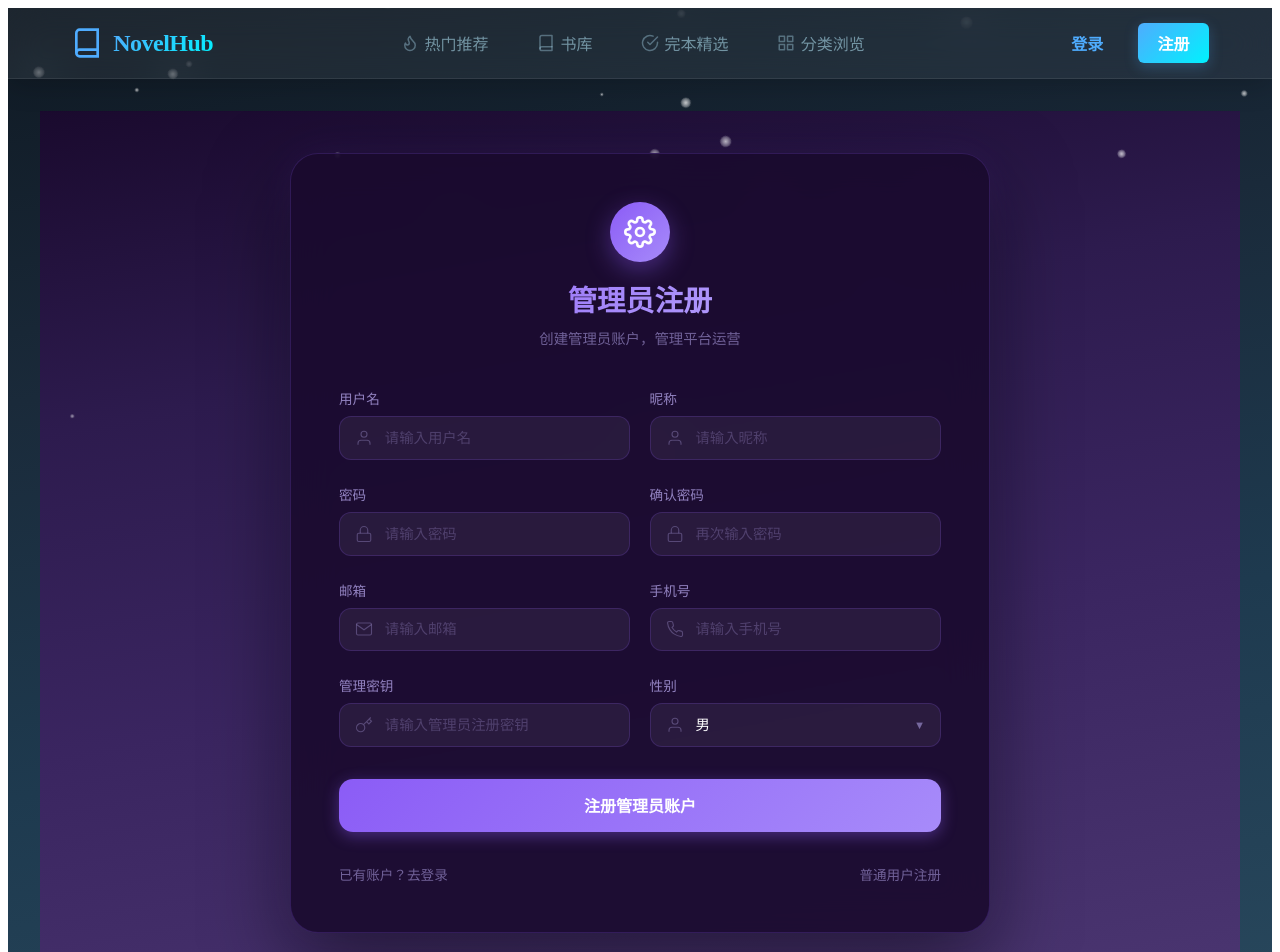
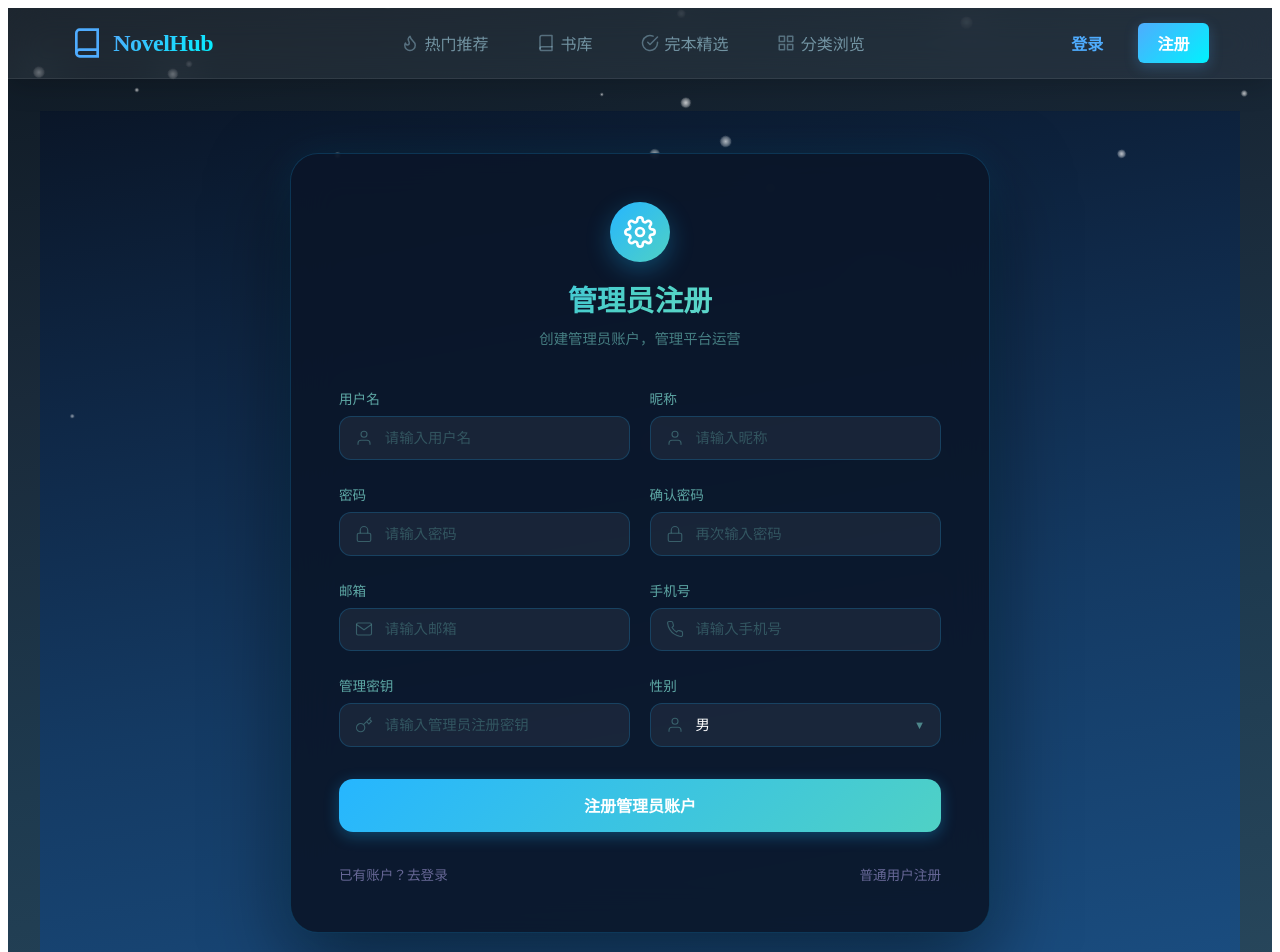
Before and after one commit to kang01037/novelplatform-f, a Vue app: page /register/admin in a window 1280 px wide. Shown: the top 952 px of the page. Built offline with nearby package versions, Linux system fonts and the light colour scheme.

Commit message:
修复了部分错误

```diff
--- a/src/views/novel/NovelDetail.vue
+++ b/src/views/novel/NovelDetail.vue
@@ -216,7 +216,7 @@ import { debounce, throttle } from '../../utils'
 
 const route = useRoute()
 const router = useRouter()
-const novelId = route.params.novelId
+const novelId = parseInt(route.params.novelId)
 const novel = ref(null)
 const lastChapter = ref(null)
 const loading = ref(false)
@@ -354,10 +354,14 @@ const loadData = async () => {
       novelApi.addClick(novelId).catch(() => {})
     } else { error.value = message || '获取详情失败'; return }
 
-    const chapterResponse = await chapterApi.getLatestChapter(novelId)
-    const chapterData = chapterResponse.data
-    if (chapterData.code === 200 || chapterData.message === 'success') {
-      lastChapter.value = chapterData.data
+    try {
+      const chapterResponse = await chapterApi.getLatestChapter(novelId)
+      const chapterData = chapterResponse.data
+      if (chapterData.code === 200 || chapterData.message === 'success') {
+        lastChapter.value = chapterData.data
+      }
+    } catch (e) {
+      console.warn('获取最新章节失败:', e)
     }
     await getComments()
   } catch (err) {
--- a/src/views/user/AdminLogin.vue
+++ b/src/views/user/AdminLogin.vue
@@ -147,7 +147,7 @@ onMounted(() => {
 <style scoped>
 .admin-login-page {
   min-height: 100vh;
-  background: linear-gradient(170deg, #1a0a2e 0%, #2d1b4e 30%, #3a2560 60%, #4a3570 100%);
+  background: linear-gradient(170deg, #0a1628 0%, #0f2847 30%, #143a63 60%, #1a4d80 100%);
   display: flex;
   align-items: center;
   justify-content: center;
@@ -188,11 +188,11 @@ onMounted(() => {
 }
 
 .form-area {
-  background: rgba(26,10,46,0.9);
+  background: rgba(10,22,40,0.9);
   backdrop-filter: blur(20px);
   border-radius: 28px;
-  border: 1px solid rgba(139,92,246,0.2);
-  box-shadow: 0 30px 80px rgba(0,0,0,0.5), 0 0 40px rgba(139,92,246,0.1);
+  border: 1px solid rgba(26,182,255,0.2);
+  box-shadow: 0 30px 80px rgba(0,0,0,0.5), 0 0 40px rgba(26,182,255,0.1);
   padding: 3rem;
 }
 
@@ -205,12 +205,12 @@ onMounted(() => {
   width: 60px;
   height: 60px;
   margin: 0 auto 1rem;
-  background: linear-gradient(135deg, #8b5cf6 0%, #a78bfa 100%);
+  background: linear-gradient(135deg, #26b6ff 0%, #4fd1c5 100%);
   border-radius: 50%;
   display: flex;
   align-items: center;
   justify-content: center;
-  box-shadow: 0 8px 25px rgba(139,92,246,0.4);
+  box-shadow: 0 8px 25px rgba(26,182,255,0.3);
 }
 
 .admin-badge svg {
@@ -224,14 +224,14 @@ onMounted(() => {
   font-weight: 700;
   color: #fff;
   margin: 0 0 0.5rem;
-  background: linear-gradient(135deg, #8b5cf6 0%, #a78bfa 50%, #c4b5fd 100%);
+  background: linear-gradient(135deg, #26b6ff 0%, #4fd1c5 50%, #81e6d9 100%);
   -webkit-background-clip: text;
   -webkit-text-fill-color: transparent;
   background-clip: text;
 }
 
 .form-subtitle {
-  color: rgba(196,181,253,0.5);
+  color: rgba(129,230,217,0.5);
   font-size: 0.9rem;
   margin: 0;
 }
@@ -245,7 +245,7 @@ onMounted(() => {
 .input-group label {
   display: block;
   font-size: 0.85rem;
-  color: rgba(196,181,253,0.7);
+  color: rgba(129,230,217,0.7);
   margin-bottom: 0.5rem;
   font-weight: 500;
 }
@@ -261,14 +261,14 @@ onMounted(() => {
   left: 1rem;
   width: 18px;
   height: 18px;
-  color: rgba(196,181,253,0.3);
+  color: rgba(129,230,217,0.3);
 }
 
 .input-wrapper input {
   width: 100%;
   padding: 0.8rem 1rem 0.8rem 2.8rem;
   background: rgba(255,255,255,0.06);
-  border: 1px solid rgba(139,92,246,0.2);
+  border: 1px solid rgba(26,182,255,0.2);
   border-radius: 12px;
   color: #fff;
   font-size: 0.9rem;
@@ -277,14 +277,14 @@ onMounted(() => {
 }
 
 .input-wrapper input::placeholder {
-  color: rgba(196,181,253,0.25);
+  color: rgba(129,230,217,0.25);
 }
 
 .input-wrapper input:focus {
   outline: none;
-  border-color: rgba(139,92,246,0.5);
+  border-color: rgba(26,182,255,0.5);
   background: rgba(255,255,255,0.08);
-  box-shadow: 0 0 0 3px rgba(139,92,246,0.1);
+  box-shadow: 0 0 0 3px rgba(26,182,255,0.1);
 }
 
 .submit-btn {
@@ -300,13 +300,13 @@ onMounted(() => {
 }
 
 .admin-submit {
-  background: linear-gradient(135deg, #8b5cf6 0%, #a78bfa 100%);
-  box-shadow: 0 4px 15px rgba(139,92,246,0.4);
+  background: linear-gradient(135deg, #26b6ff 0%, #4fd1c5 100%);
+  box-shadow: 0 4px 15px rgba(26,182,255,0.3);
 }
 
 .submit-btn:hover:not(:disabled) {
   transform: translateY(-2px);
-  box-shadow: 0 8px 25px rgba(139,92,246,0.5);
+  box-shadow: 0 8px 25px rgba(26,182,255,0.4);
 }
 
 .submit-btn:disabled {
@@ -323,18 +323,14 @@ onMounted(() => {
 }
 
 .form-footer a {
-  color: rgba(196,181,253,0.5);
+  color: rgba(129,230,217,0.5);
   text-decoration: none;
   font-size: 0.85rem;
   transition: color 0.3s;
 }
 
 .form-footer a:hover {
-  color: #8b5cf6;
-}
-
-.divider-line {
-  color: rgba(196,181,253,0.3);
+  color: #26b6ff;
 }
 
 @media (max-width: 600px) {
--- a/src/views/user/AdminRegister.vue
+++ b/src/views/user/AdminRegister.vue
@@ -211,7 +211,7 @@ onMounted(() => {
 <style scoped>
 .admin-register-page {
   min-height: 100vh;
-  background: linear-gradient(170deg, #1a0a2e 0%, #2d1b4e 30%, #3a2560 60%, #4a3570 100%);
+  background: linear-gradient(170deg, #0a1628 0%, #0f2847 30%, #143a63 60%, #1a4d80 100%);
   display: flex;
   align-items: center;
   justify-content: center;
@@ -252,11 +252,11 @@ onMounted(() => {
 }
 
 .form-area {
-  background: rgba(26,10,46,0.9);
+  background: rgba(10,22,40,0.9);
   backdrop-filter: blur(20px);
   border-radius: 28px;
-  border: 1px solid rgba(139,92,246,0.2);
-  box-shadow: 0 30px 80px rgba(0,0,0,0.5), 0 0 40px rgba(139,92,246,0.1);
+  border: 1px solid rgba(26,182,255,0.2);
+  box-shadow: 0 30px 80px rgba(0,0,0,0.5), 0 0 40px rgba(26,182,255,0.1);
   padding: 3rem;
 }
 
@@ -269,24 +269,18 @@ onMounted(() => {
   width: 60px;
   height: 60px;
   margin: 0 auto 1rem;
-  background: linear-gradient(135deg, #8b5cf6 0%, #a78bfa 100%);
+  background: linear-gradient(135deg, #26b6ff 0%, #4fd1c5 100%);
   border-radius: 50%;
   display: flex;
   align-items: center;
   justify-content: center;
-  box-shadow: 0 8px 25px rgba(139,92,246,0.4);
+  box-shadow: 0 8px 25px rgba(26,182,255,0.3);
 }
 
 .admin-badge svg {
   width: 32px;
   height: 32px;
   color: white;
-  animation: spin 10s linear infinite;
-}
-
-@keyframes spin {
-  from { transform: rotate(0deg); }
-  to { transform: rotate(360deg); }
 }
 
 .form-title {
@@ -294,14 +288,14 @@ onMounted(() => {
   font-weight: 700;
   color: #fff;
   margin: 0 0 0.5rem;
-  background: linear-gradient(135deg, #8b5cf6 0%, #a78bfa 50%, #c4b5fd 100%);
+  background: linear-gradient(135deg, #26b6ff 0%, #4fd1c5 50%, #81e6d9 100%);
   -webkit-background-clip: text;
   -webkit-text-fill-color: transparent;
   background-clip: text;
 }
 
 .form-subtitle {
-  color: rgba(196,181,253,0.5);
+  color: rgba(129,230,217,0.5);
   font-size: 0.9rem;
   margin: 0;
 }
@@ -321,7 +315,7 @@ onMounted(() => {
 .input-group label {
   display: block;
   font-size: 0.85rem;
-  color: rgba(196,181,253,0.7);
+  color: rgba(129,230,217,0.7);
   margin-bottom: 0.5rem;
   font-weight: 500;
 }
@@ -337,7 +331,7 @@ onMounted(() => {
   left: 1rem;
   width: 18px;
   height: 18px;
-  color: rgba(196,181,253,0.3);
+  color: rgba(129,230,217,0.3);
 }
 
 .input-wrapper input,
@@ -345,7 +339,7 @@ onMounted(() => {
   width: 100%;
   padding: 0.8rem 1rem 0.8rem 2.8rem;
   background: rgba(255,255,255,0.06);
-  border: 1px solid rgba(139,92,246,0.2);
+  border: 1px solid rgba(26,182,255,0.2);
   border-radius: 12px;
   color: #fff;
   font-size: 0.9rem;
@@ -353,14 +347,14 @@ onMounted(() => {
   box-sizing: border-box;
 }
 
-.input-wrapper input::placeholder { color: rgba(196,181,253,0.25); }
+.input-wrapper input::placeholder { color: rgba(129,230,217,0.25); }
 
 .input-wrapper input:focus,
 .input-wrapper select:focus {
   outline: none;
-  border-color: rgba(139,92,246,0.5);
+  border-color: rgba(26,182,255,0.5);
   background: rgba(255,255,255,0.08);
-  box-shadow: 0 0 0 3px rgba(139,92,246,0.1);
+  box-shadow: 0 0 0 3px rgba(26,182,255,0.1);
 }
 
 .input-wrapper select {
@@ -371,7 +365,7 @@ onMounted(() => {
 }
 
 .input-wrapper select option {
-  background: #2d1b4e;
+  background: #0f2847;
   color: #fff;
 }
 
@@ -379,7 +373,7 @@ onMounted(() => {
   content: '▼';
   position: absolute;
   right: 1rem;
-  color: rgba(196,181,253,0.5);
+  color: rgba(129,230,217,0.5);
   font-size: 0.7rem;
   pointer-events: none;
 }
@@ -391,21 +385,19 @@ onMounted(() => {
   font-size: 1rem;
   font-weight: 600;
   color: #fff;
-  background: linear-gradient(135deg, #4facfe 0%, #00f2fe 100%);
-  box-shadow: 0 4px 15px rgba(79,172,254,0.3);
   cursor: pointer;
   transition: all 0.3s;
   margin-top: 0.5rem;
 }
 
 .admin-submit {
-  background: linear-gradient(135deg, #8b5cf6 0%, #a78bfa 100%);
-  box-shadow: 0 4px 15px rgba(139,92,246,0.4);
+  background: linear-gradient(135deg, #26b6ff 0%, #4fd1c5 100%);
+  box-shadow: 0 4px 15px rgba(26,182,255,0.3);
 }
 
 .submit-btn:hover:not(:disabled) {
   transform: translateY(-2px);
-  box-shadow: 0 8px 25px rgba(139,92,246,0.5);
+  box-shadow: 0 8px 25px rgba(26,182,255,0.4);
 }
 
 .submit-btn:disabled {
@@ -426,7 +418,7 @@ onMounted(() => {
   transition: color 0.3s;
 }
 
-.form-footer a:hover { color: #8b5cf6; }
+.form-footer a:hover { color: #26b6ff; }
 
 @media (max-width: 600px) {
   .form-row { grid-template-columns: 1fr; }
```
Also changed, not shown: 1 other file (tests, documents, lock files or other folders).
